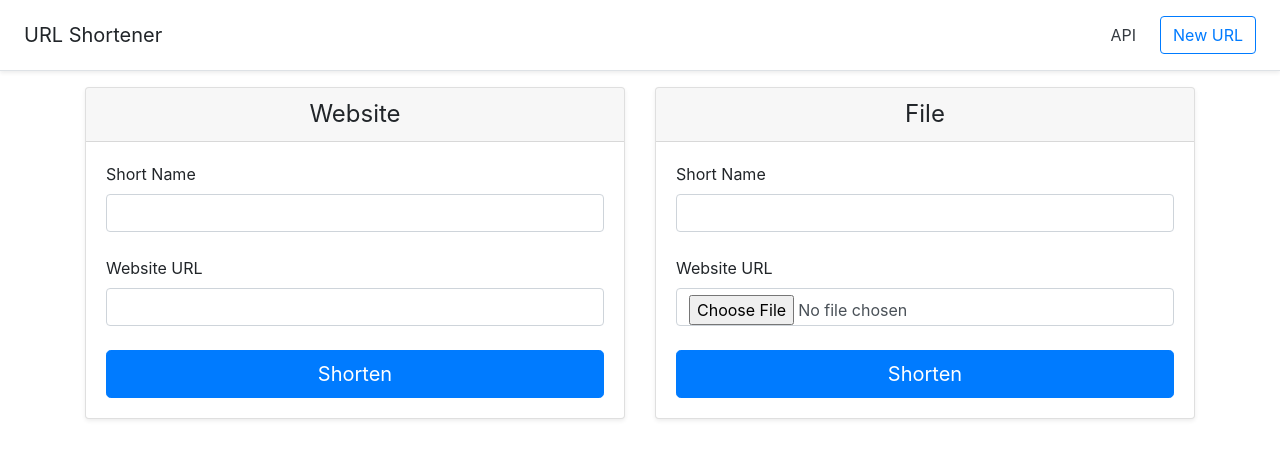
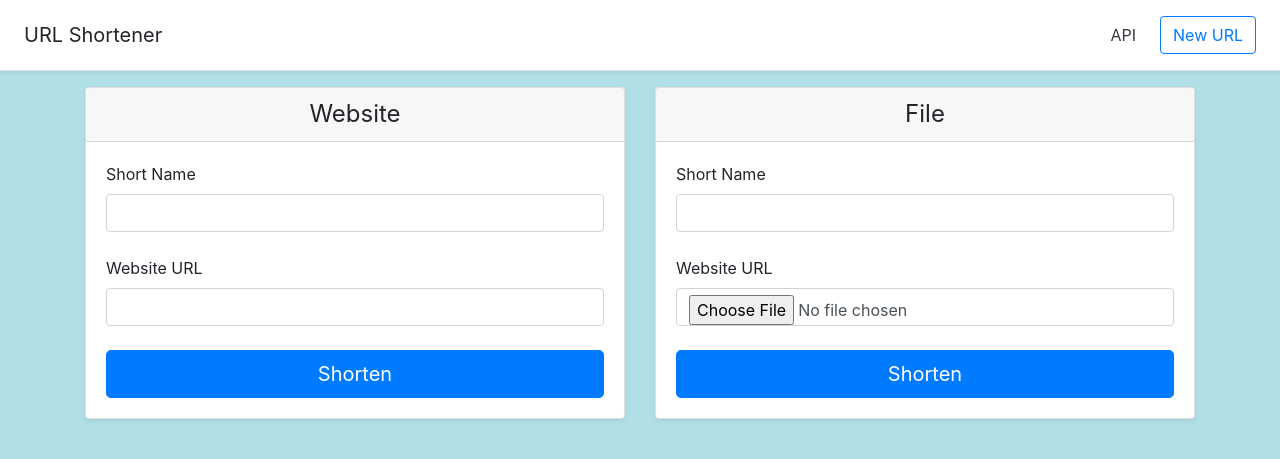
Before and after one commit to DarrielleEvans/AutomateDeployment, a Flask app: page / in a window 1280 px wide. Shown: the top 459 px of the page. Run offline with Flask 2, Linux system fonts and the light colour scheme; some libraries are stand-ins or nearby versions.

Commit message:
Update base.html

```diff
--- a/templates/base.html
+++ b/templates/base.html
@@ -10,9 +10,12 @@
   <link rel="stylesheet" href="{{ url_for('static', filename='bootstrap.min.css') }}">
 
   <title>{% block title %}{% endblock %}</title>
+  <style>
+    body {background-color: powderblue;}
+  </style>
 </head>
 
-<body {background-color: powderblue;} >
+<body>
 
   <div class="d-flex flex-column flex-md-row align-items-center p-3 px-md-4 mb-3 bg-white border-bottom shadow-sm">
     <h5 class="my-0 mr-md-auto font-weight-normal">URL Shortener</h5>
```
